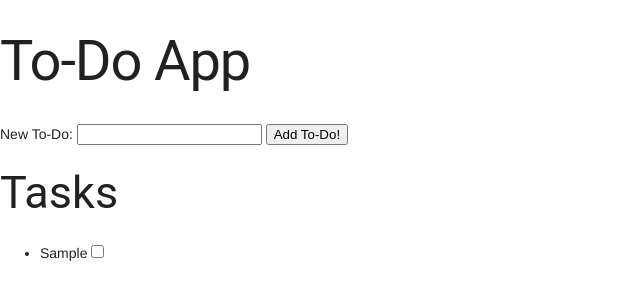
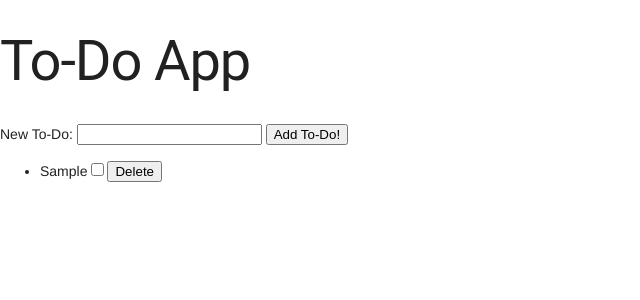
Before and after one commit to michellemaile/to-do-app, a plain HTML site: page index.html in a window 1280 px wide. Both pictures are taken after typing "Sample" into the empty fields and a click on the button "Add To-Do!". Shown: the whole page, without its empty margins (0-640 px from the left). Drawn offline with nearby package versions, Linux system fonts and the light colour scheme.

Commit message:
added delete button

```diff
--- a/app.js
+++ b/app.js
@@ -1,10 +1,12 @@
 function onReady() {
-
     // create new variable named toDos and make it an array//
     const toDos = [];
 
     // create a new variable named addToDoForm which is a form <form id="addToDoForm"> (event listner below) //
     const addToDoForm = document.getElementById('addToDoForm');
+
+    // (1) create a new variable that can be reassigned and set its value to zero -- what is this variable for?//
+    let id = 0;
 
 
     //create new function called createNewToDo //
@@ -13,17 +15,23 @@ function onReady() {
         //create new variable named newToDoText that grabs the element <label id=newToDoText> //
         const newToDoText = document.getElementById('newToDoText');
 
-//  //
-        if (!newToDoText.value) { return; }
+        // if there is not a value in newToDoText (which is the input box), return nothing //
+        if (!newToDoText.value) {return; }
 
         // call toDos (array that was defined above), push information to it: assign the value of the text input <form id="addToDoForm"> <input id=newToDoText> to the key "title" and create another key "complete" and initialize it to false //
         toDos.push({
             title: newToDoText.value,
-            complete: false
+            // what does this refer to? //
+            complete: false,
+            // (2) create a new property called id and store the value of the id variable, (3) incremented//
+            id: ++id
         });
 
         // clear the input (which HTML defined as text <input type="text") for the user by changing newToDoText to blank //
         newToDoText.value='';
+
+        // needed for the filter method //
+        console.log(id);
 
         // call this function each time the state changes //
         renderTheUI();
@@ -39,12 +47,23 @@ function onReady() {
 
         //toDos is our array defined above. forEach() takes a function and applies it to each item in the array. In this case, render each to-do as a li in the ul //
         toDos.forEach(function(toDo){
-            // create a new li defined by newLi //
+
+            // create a new li defined by newLi  -- why don't we have to assign the type to newLi like we do for checkbox and button//
             const newLi = document.createElement('li');
+
             // create a new input called checkbox //
             const checkbox = document.createElement('input');
+
+            // (4) create a new button called deleteButton, append it to newLi, register an event listener - to add//
+            const deleteButton = document.createElement('button');
+
+
             // checkbox is an input, set it's input type to checkbox //
             checkbox.type = "checkbox";
+            // why are these here and not in other version? - to add//
+            deleteButton.type = "button";
+            // change the text of the element - to add//
+            deleteButton.textContent = "Delete";
 
             // add the title text from toDo (defined when function was created) to newLi //
             newLi.textContent = toDo.title;
@@ -53,6 +72,12 @@ function onReady() {
             toDoList.appendChild(newLi);
             // add checkbox to the newLi //
             newLi.appendChild(checkbox);
+            // add deleteButton to newLi -to add//
+            newLi.appendChild(deleteButton);
+
+     //       deleteButton.addEventListener ("click", event =>) {
+         //       toDoList.removeChild(newLi);
+           //     });
         });
     }
 
@@ -71,3 +96,5 @@ function onReady() {
 window.onload = function() {
   onReady();
 };
+
+// the four lines that have - to add are the 4 lines needed to add a button (not functional yet) //
--- a/index.html
+++ b/index.html
@@ -25,10 +25,7 @@
             <button type="submit" id="button">Add To-Do!</button>
         </form>
 
-        <div class="todo-list">
-            <h2>Tasks</h2>
             <ul id="toDoList"></ul>
-        </div>
 
         <script src="app.js"></script>
 
```
